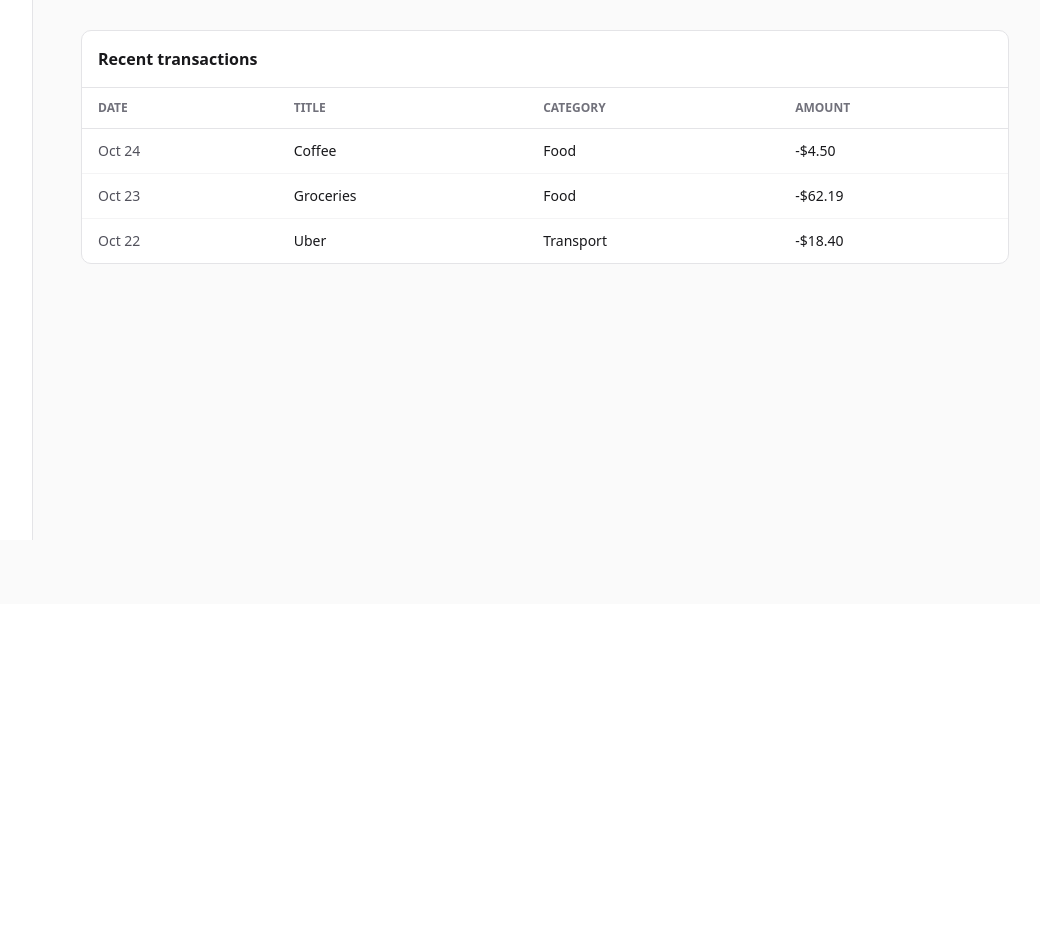
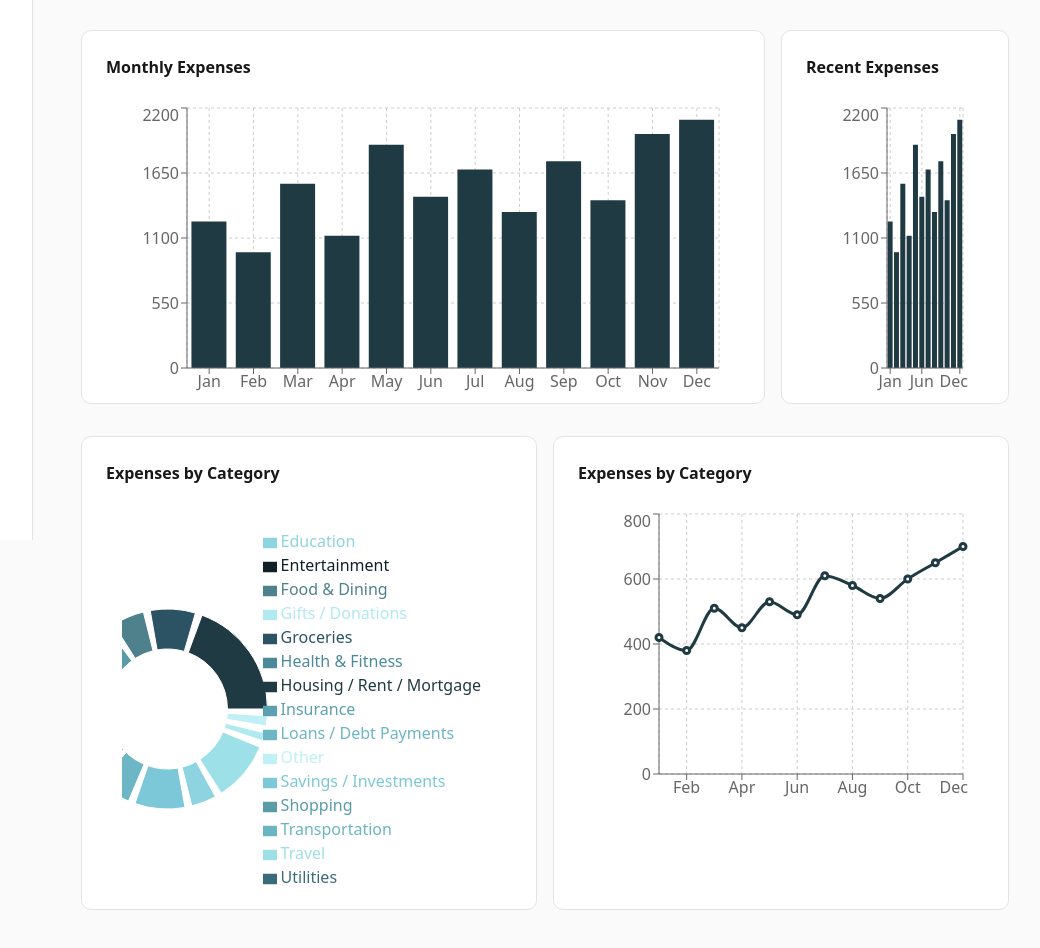
Before and after one commit to bryantang1107/expense-tracker, a Next.js app: page /dashboard in a window 1280 px wide. Shown: the part 260-1208 px from the top of the page, without its empty margins (223-1263 px from the left). Before the commit the page ends 864 px from the top, so only its background shows below. Built offline with nearby package versions, Linux system fonts and the light colour scheme.

Commit message:
Add recharts & scaffold chart

```diff
--- a/package.json
+++ b/package.json
@@ -30,6 +30,7 @@
     "react": "19.2.0",
     "react-day-picker": "^9.11.1",
     "react-dom": "19.2.0",
+    "recharts": "^3.4.1",
     "sonner": "^2.0.7",
     "tailwind-merge": "^3.3.1"
   },
--- a/src/app/dashboard/page.tsx
+++ b/src/app/dashboard/page.tsx
@@ -1,3 +1,7 @@
+import MonthlyExpenseChart from '@/components/charts/MonthlyExpenseChart';
+import CategoryExpenseChart from '@/components/charts/CategoryExpenseChart';
+import MonthlyExpenseLineChart from '@/components/charts/MonthlyExpenseLineChart';
+
 export default function DashboardPage() {
   return (
     <div className="min-h-screen bg-zinc-50 px-6 py-10 dark:bg-black">
@@ -10,14 +14,6 @@ export default function DashboardPage() {
             <p className="mt-1 text-sm text-zinc-600 dark:text-zinc-400">
               Overview of your spending and recent activity
             </p>
-          </div>
-          <div className="flex gap-2">
-            <button className="h-9 rounded-md border border-zinc-200 bg-white px-3 text-sm font-medium text-zinc-900 shadow-sm hover:bg-zinc-50 dark:border-zinc-800 dark:bg-zinc-900 dark:text-zinc-100 dark:hover:bg-zinc-800">
-              Export
-            </button>
-            <button className="h-9 rounded-md bg-zinc-900 px-3 text-sm font-medium text-white hover:bg-zinc-800 dark:bg-zinc-100 dark:text-zinc-900 dark:hover:bg-zinc-200">
-              Add expense
-            </button>
           </div>
         </header>
 
@@ -48,57 +44,53 @@ export default function DashboardPage() {
           </div>
         </section>
 
-        <section className="mt-8 rounded-lg border border-zinc-200 bg-white dark:border-zinc-800 dark:bg-zinc-900">
-          <div className="border-b border-zinc-200 p-4 dark:border-zinc-800">
-            <h2 className="text-base font-semibold text-zinc-900 dark:text-zinc-100">
-              Recent transactions
-            </h2>
+        <section className="mt-8">
+          <div className="flex gap-4">
+            <div className="w-3/4 gap-4 rounded-lg border border-zinc-200 bg-white dark:border-zinc-800 dark:bg-zinc-900">
+              <div className="p-6">
+                <h2 className="text-base font-semibold text-zinc-900 dark:text-zinc-100">
+                  Monthly Expenses
+                </h2>
+              </div>
+              <div className="px-10">
+                <MonthlyExpenseChart />
+              </div>
+            </div>
+            <div className="w-1/4 gap-4 rounded-lg border border-zinc-200 bg-white dark:border-zinc-800 dark:bg-zinc-900">
+              <div className="p-6">
+                <h2 className="text-base font-semibold text-zinc-900 dark:text-zinc-100">
+                  Recent Expenses
+                </h2>
+              </div>
+              <div className="px-10">
+                <MonthlyExpenseChart />
+              </div>
+            </div>
           </div>
-          <div className="overflow-x-auto">
-            <table className="w-full min-w-[640px] text-left">
-              <thead className="text-xs uppercase text-zinc-500">
-                <tr className="border-b border-zinc-200 dark:border-zinc-800">
-                  <th className="px-4 py-3">Date</th>
-                  <th className="px-4 py-3">Title</th>
-                  <th className="px-4 py-3">Category</th>
-                  <th className="px-4 py-3">Amount</th>
-                </tr>
-              </thead>
-              <tbody className="text-sm text-zinc-900 dark:text-zinc-100">
-                {[
-                  {
-                    date: 'Oct 24',
-                    title: 'Coffee',
-                    category: 'Food',
-                    amount: '-$4.50',
-                  },
-                  {
-                    date: 'Oct 23',
-                    title: 'Groceries',
-                    category: 'Food',
-                    amount: '-$62.19',
-                  },
-                  {
-                    date: 'Oct 22',
-                    title: 'Uber',
-                    category: 'Transport',
-                    amount: '-$18.40',
-                  },
-                ].map((t, i) => (
-                  <tr
-                    key={i}
-                    className="border-b border-zinc-100 last:border-0 dark:border-zinc-800"
-                  >
-                    <td className="px-4 py-3 text-zinc-600 dark:text-zinc-400">
-                      {t.date}
-                    </td>
-                    <td className="px-4 py-3">{t.title}</td>
-                    <td className="px-4 py-3">{t.category}</td>
-                    <td className="px-4 py-3">{t.amount}</td>
-                  </tr>
-                ))}
-              </tbody>
-            </table>
+        </section>
+
+        <section className="mt-8">
+          <div className="flex gap-4">
+            <div className="w-1/2 gap-4 rounded-lg border border-zinc-200 bg-white dark:border-zinc-800 dark:bg-zinc-900">
+              <div className="p-6">
+                <h2 className="text-base font-semibold text-zinc-900 dark:text-zinc-100">
+                  Expenses by Category
+                </h2>
+              </div>
+              <div className="px-10">
+                <CategoryExpenseChart />
+              </div>
+            </div>
+            <div className="w-1/2 gap-4 rounded-lg border border-zinc-200 bg-white dark:border-zinc-800 dark:bg-zinc-900">
+              <div className="p-6">
+                <h2 className="text-base font-semibold text-zinc-900 dark:text-zinc-100">
+                  Expenses by Category
+                </h2>
+              </div>
+              <div className="px-10">
+                <MonthlyExpenseLineChart />
+              </div>
+            </div>
           </div>
         </section>
       </div>
--- /dev/null
+++ b/src/components/charts/CategoryExpenseChart.tsx
@@ -0,0 +1,79 @@
+'use client';
+
+import {
+  PieChart,
+  Pie,
+  Cell,
+  Tooltip,
+  ResponsiveContainer,
+  Legend,
+} from 'recharts';
+
+const data = [
+  { name: 'Housing / Rent / Mortgage', value: 1200 },
+  { name: 'Groceries', value: 450 },
+  { name: 'Food & Dining', value: 320 },
+  { name: 'Shopping', value: 380 },
+  { name: 'Transportation', value: 280 },
+  { name: 'Entertainment', value: 180 },
+  { name: 'Utilities', value: 150 },
+  { name: 'Health & Fitness', value: 120 },
+  { name: 'Insurance', value: 200 },
+  { name: 'Loans / Debt Payments', value: 350 },
+  { name: 'Savings / Investments', value: 500 },
+  { name: 'Education', value: 250 },
+  { name: 'Travel', value: 600 },
+  { name: 'Gifts / Donations', value: 80 },
+  { name: 'Other', value: 100 },
+];
+
+const COLORS = [
+  '#203A43',
+  '#2C5364',
+  '#4f818d',
+  '#5a9ba8',
+  '#6bb5c2',
+  '#0F2027',
+  '#3a6b7a',
+  '#4a8a9a',
+  '#5ba0b0',
+  '#6cb6c6',
+  '#7cc8d8',
+  '#8dd4e0',
+  '#9ee0e8',
+  '#aeeaf0',
+  '#bef0f5',
+];
+
+export default function CategoryExpenseChart() {
+  return (
+    <div style={{ width: '100%', height: '400px' }}>
+      <ResponsiveContainer>
+        <PieChart>
+          <Pie
+            data={data}
+            dataKey="value"
+            nameKey="name"
+            cx="35%"
+            cy="50%"
+            innerRadius={60} // makes it a donut
+            outerRadius={100}
+            fill="#8884d8"
+            paddingAngle={4}
+          >
+            {data.map((_, index) => (
+              <Cell key={index} fill={COLORS[index % COLORS.length]} />
+            ))}
+          </Pie>
+          <Tooltip />
+          <Legend
+            verticalAlign="middle"
+            align="right"
+            layout="vertical"
+            wrapperStyle={{ paddingLeft: '20px' }}
+          />
+        </PieChart>
+      </ResponsiveContainer>
+    </div>
+  );
+}
--- /dev/null
+++ b/src/components/charts/MonthlyExpenseChart.tsx
@@ -0,0 +1,42 @@
+'use client';
+
+import {
+  BarChart,
+  Bar,
+  XAxis,
+  YAxis,
+  Tooltip,
+  CartesianGrid,
+  ResponsiveContainer,
+} from 'recharts';
+
+const data = [
+  { name: 'Jan', expense: 1240 },
+  { name: 'Feb', expense: 980 },
+  { name: 'Mar', expense: 1560 },
+  { name: 'Apr', expense: 1120 },
+  { name: 'May', expense: 1890 },
+  { name: 'Jun', expense: 1450 },
+  { name: 'Jul', expense: 1680 },
+  { name: 'Aug', expense: 1320 },
+  { name: 'Sep', expense: 1750 },
+  { name: 'Oct', expense: 1420 },
+  { name: 'Nov', expense: 1980 },
+  { name: 'Dec', expense: 2100 },
+];
+
+export default function MonthlyExpenseChart() {
+  return (
+    <div style={{ width: '100%', height: 300 }}>
+      <ResponsiveContainer>
+        <BarChart data={data}>
+          <CartesianGrid strokeDasharray="3 3" />
+          <XAxis dataKey="name" />
+          <YAxis />
+          <Tooltip />
+          <Bar dataKey="expense" fill="#203A43" />
+        </BarChart>
+      </ResponsiveContainer>
+    </div>
+  );
+}
--- /dev/null
+++ b/src/components/charts/MonthlyExpenseLineChart.tsx
@@ -0,0 +1,49 @@
+'use client';
+
+import {
+  LineChart,
+  Line,
+  XAxis,
+  YAxis,
+  Tooltip,
+  CartesianGrid,
+  ResponsiveContainer,
+} from 'recharts';
+
+const data = [
+  { month: 'Jan', amount: 420 },
+  { month: 'Feb', amount: 380 },
+  { month: 'Mar', amount: 510 },
+  { month: 'Apr', amount: 450 },
+  { month: 'May', amount: 530 },
+  { month: 'Jun', amount: 490 },
+  { month: 'Jul', amount: 610 },
+  { month: 'Aug', amount: 580 },
+  { month: 'Sep', amount: 540 },
+  { month: 'Oct', amount: 600 },
+  { month: 'Nov', amount: 650 },
+  { month: 'Dec', amount: 700 },
+];
+
+export default function MonthlyExpenseLineChart() {
+  return (
+    <div style={{ width: '100%', height: 300 }}>
+      <ResponsiveContainer>
+        <LineChart data={data}>
+          <CartesianGrid strokeDasharray="3 3" />
+          <XAxis dataKey="month" />
+          <YAxis />
+          <Tooltip />
+          <Line
+            type="monotone"
+            dataKey="amount"
+            stroke="#203A43"
+            strokeWidth={3}
+            dot={true}
+            activeDot={{ r: 6 }}
+          />
+        </LineChart>
+      </ResponsiveContainer>
+    </div>
+  );
+}
```
Also changed, not shown: src/app/api/dashboard/route.ts (added), 1 other file (tests, documents, lock files or other folders).
